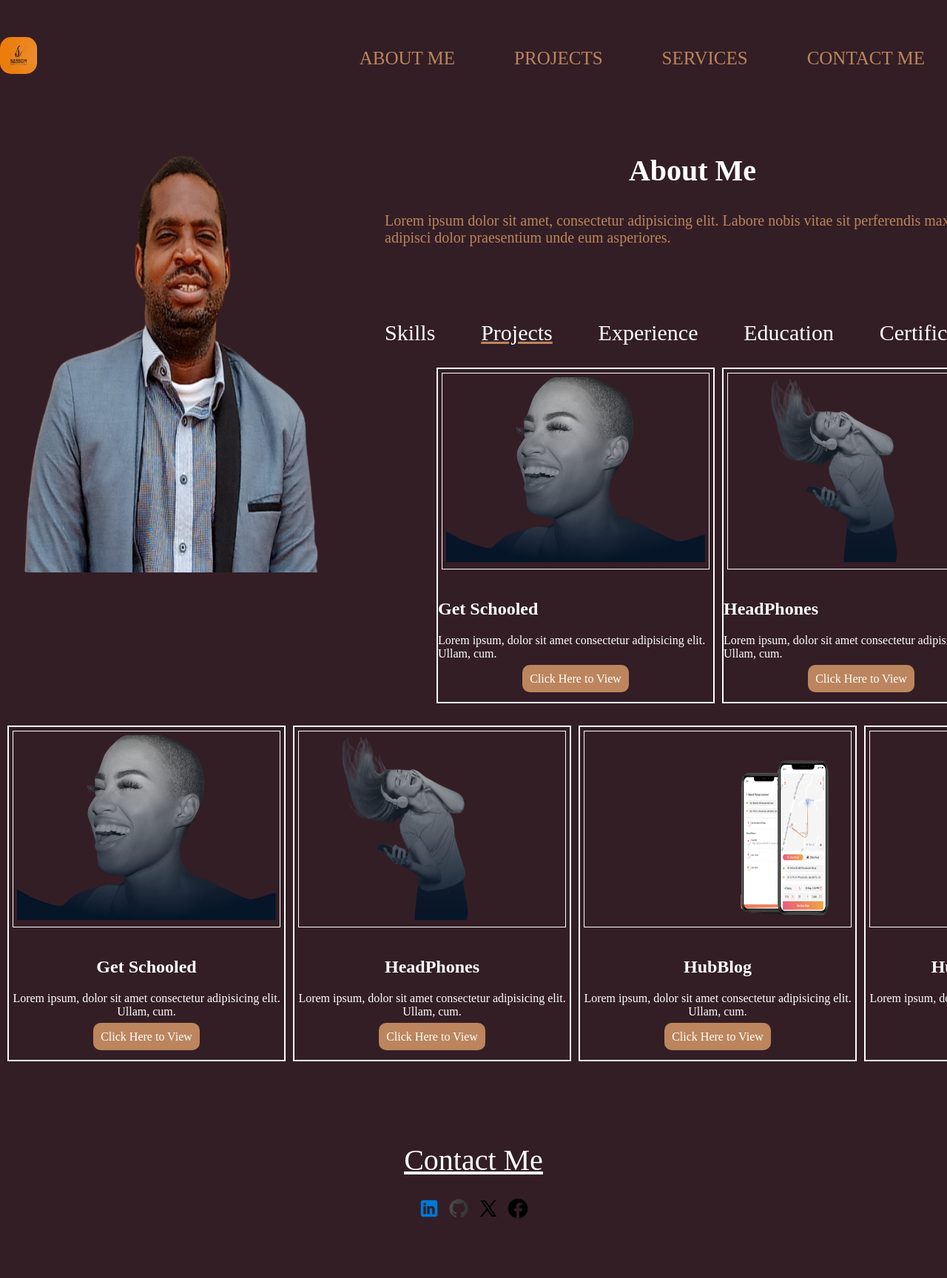
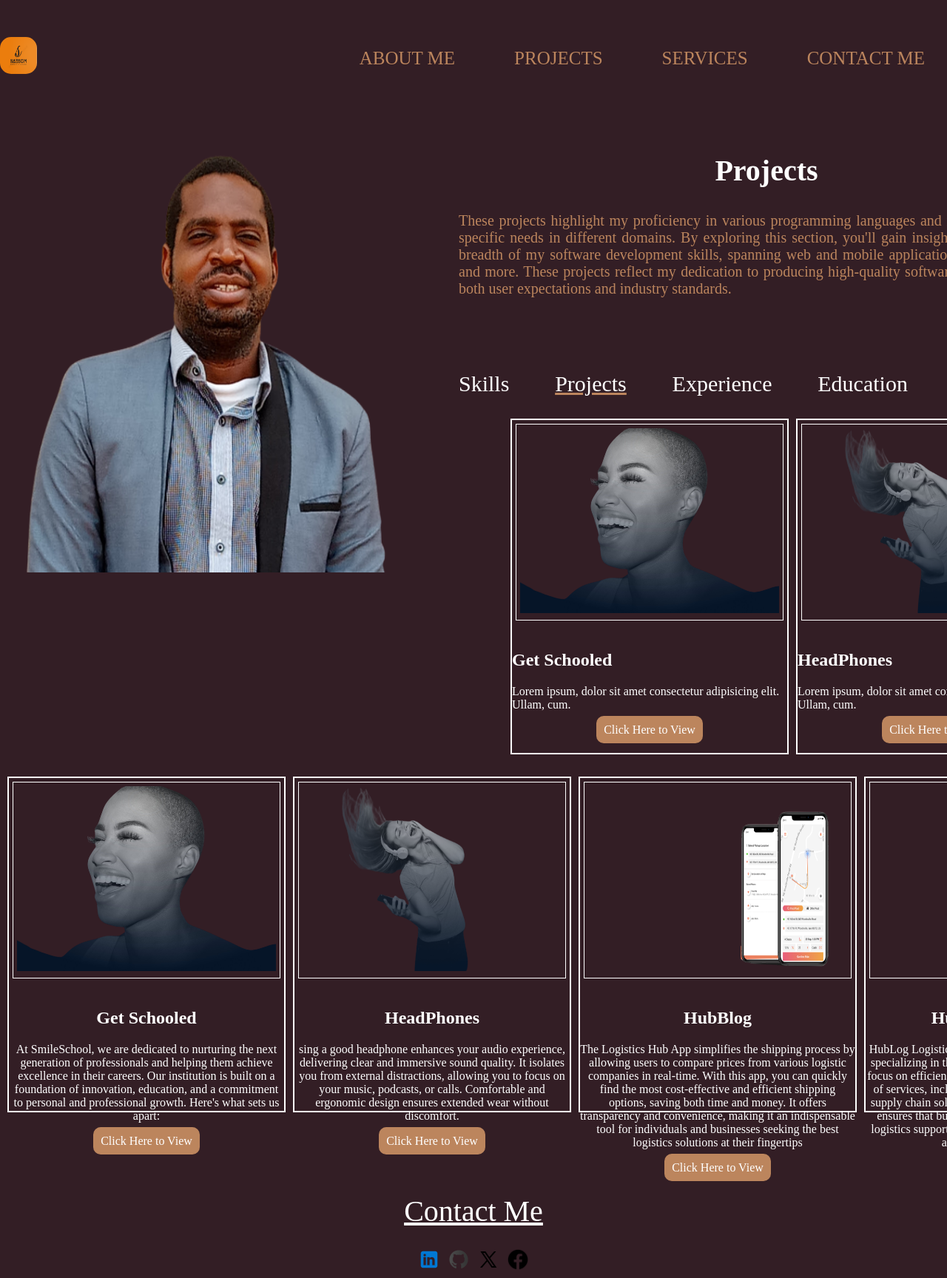
Before and after one commit to SamuelOkoduwa/alx_capstone_project, a plain HTML site: page about_me/project.html in a window 1280 px wide. Shown: the top 1728 px of the page at 74% size. Before the commit the page ends 1659 px from the top, so only its background shows below. Drawn offline with Linux system fonts and the light colour scheme.

Commit message:
summary content project update

```diff
--- a/about_me/project.html
+++ b/about_me/project.html
@@ -18,9 +18,9 @@
 		<nav class="navigation-bar">
 			<ul>
 				<li><a href="about_me.html" target="_blank">ABOUT ME</a></li>
-				<li><a href="#projects">PROJECTS</a></li>
-				<li><a href="">SERVICES</a></li>
-				<li><a href="">CONTACT ME</a></li>
+				<li><a href="./project.html">PROJECTS</a></li>
+				<li><a href="../services.html">SERVICES</a></li>
+				<li><a href="../contact_me.html">CONTACT ME</a></li>
 			</ul>
 		</nav>
 	</header>
@@ -38,17 +38,17 @@
 			<div class="about_me-data">
 				<!-- About Me -->
 				<div class="about_me-description">
-					<h1>About Me</h1>
-					<p>Lorem ipsum dolor sit amet, consectetur adipisicing elit. Labore nobis vitae sit perferendis maxime adipisci dolor praesentium unde eum asperiores.</p>
+					<h1>Projects</h1>
+					<p>These projects highlight my proficiency in various programming languages and my ability to address specific needs in different domains. By exploring this section, you'll gain insights into the depth and breadth of my software development skills, spanning web and mobile applications, backend systems, and more. These projects reflect my dedication to producing high-quality software solutions that meet both user expectations and industry standards.</p>
 				</div>
 				<!-- About Me Navigation bar -->
 				<nav>
 					<ul>
 						<li><span><a href="../about_me/about_me.html">Skills</a></span></li>
 						<li><a href="../about_me/project.html">Projects</a></li>
-						<li><span><a href="">Experience</a></span></li>
-						<li><span><a href="">Education</a></span></li>
-						<li><span><a href="">Certifications</a></span></li>
+						<li><span><a href="../about_me/experience.html">Experience</a></span></li>
+						<li><span><a href="../about_me/education.html">Education</a></span></li>
+						<li><span><a href="../about_me/certification.html">Certifications</a></span></li>
 					</ul>
 				</nav>
 				<!-- The content of the navagation Tabs -->
@@ -92,7 +92,7 @@
 						<img src="../Assets/Images/Project-Image/get_schooled.png" alt="Project Image">
 					</div>
 					<h2>Get Schooled</h2>
-					<p>Lorem ipsum, dolor sit amet consectetur adipisicing elit. Ullam, cum.</p>
+					<p>At SmileSchool, we are dedicated to nurturing the next generation of professionals and helping them achieve excellence in their careers. Our institution is built on a foundation of innovation, education, and a commitment to personal and professional growth. Here's what sets us apart:</p>
 					<div class="project-button">
 						<a href="https://samuelokoduwa.github.io/Get_Schooled/">Click Here to View</a>
 					</div>
@@ -103,7 +103,7 @@
 						<img src="../Assets/Images/Project-Image/headphones_hero.png" alt="Project Image">
 					</div>
 					<h2>HeadPhones</h2>
-					<p>Lorem ipsum, dolor sit amet consectetur adipisicing elit. Ullam, cum.</p>
+					<p>sing a good headphone enhances your audio experience, delivering clear and immersive sound quality. It isolates you from external distractions, allowing you to focus on your music, podcasts, or calls. Comfortable and ergonomic design ensures extended wear without discomfort.</p>
 					<div class="project-button">
 						<a href="https://samuelokoduwa.github.io/alx_html_css/headphones/101-index.html" target="_blank">Click Here to View</a>
 					</div>
@@ -114,7 +114,7 @@
 						<img src="../Assets/Images/Project-Image/Hublog-1.png" alt="HubBlog"/>
 					</div>
 					<h2>HubBlog</h2>
-					<p>Lorem ipsum, dolor sit amet consectetur adipisicing elit. Ullam, cum.</p>
+					<p>The Logistics Hub App simplifies the shipping process by allowing users to compare prices from various logistic companies in real-time. With this app, you can quickly find the most cost-effective and efficient shipping options, saving both time and money. It offers transparency and convenience, making it an indispensable tool for individuals and businesses seeking the best logistics solutions at their fingertips</p>
 					<div class="project-button">
 						<a href="https://samuelokoduwa.github.io/HUBLOG/" target="_blank">Click Here to View</a>
 					</div>
@@ -125,7 +125,7 @@
 						<img src="../Assets/Images/Project-Image/Hublog_Logistics-1.png" alt="HubBlog Logistics"/>
 					</div>
 					<h2>Hub Blog Logistics</h2>
-					<p>Lorem ipsum, dolor sit amet consectetur adipisicing elit. Ullam, cum.</p>
+					<p>HubLog Logistics is a comprehensive logistics company specializing in the seamless movement of goods. With a focus on efficiency and reliability, HubLog offers a range of services, including warehousing, transportation, and supply chain solutions. Their commitment to excellence ensures that businesses can trust them for dependable logistics support, contributing to streamlined operations and customer satisfaction.</p>
 					<div class="project-button">
 						<a href="https://samuelokoduwa.github.io/HUBLOG-LOGISTICS/" target="_blank">Click Here to View</a>
 					</div>
--- a/css/project_style.css
+++ b/css/project_style.css
@@ -96,7 +96,7 @@ body {
 }
 .about_me-image img {
 	object-fit: conver;
-	width: 450px;
+	width: 550px;
 	height: 600px;
 	border-color: #BC855D;
 	border-radius: 20px;
@@ -112,6 +112,7 @@ body {
 .about_me-description p {
 	font-size: 20px;
 	color: #BC855D;
+	text-align: justify;
 }
 
 @media only screen and (max-width: 1000px) {
```
